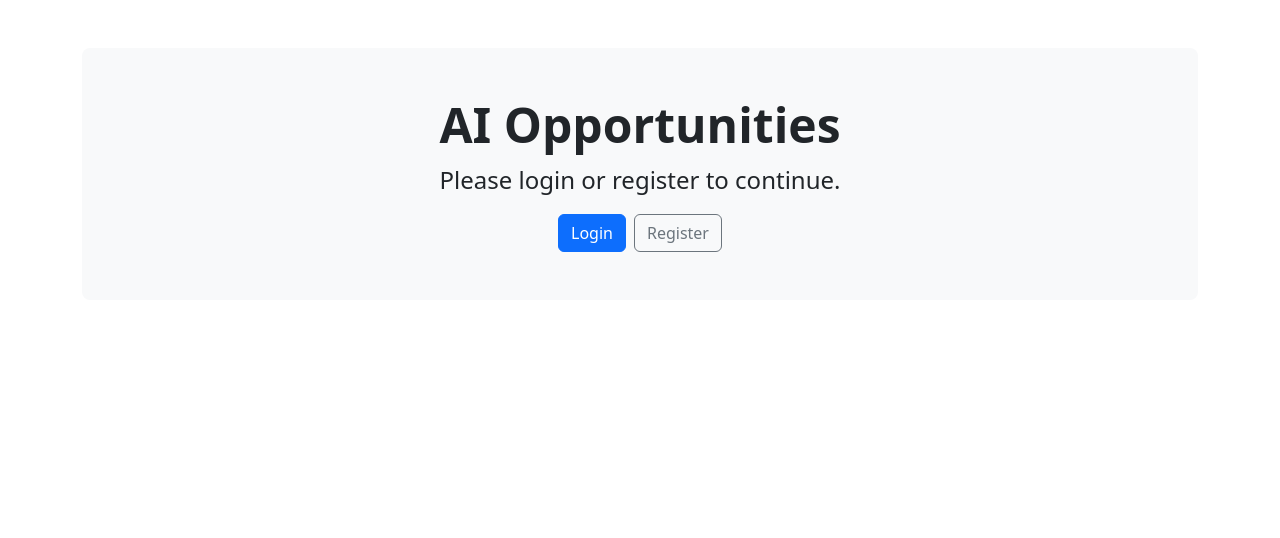
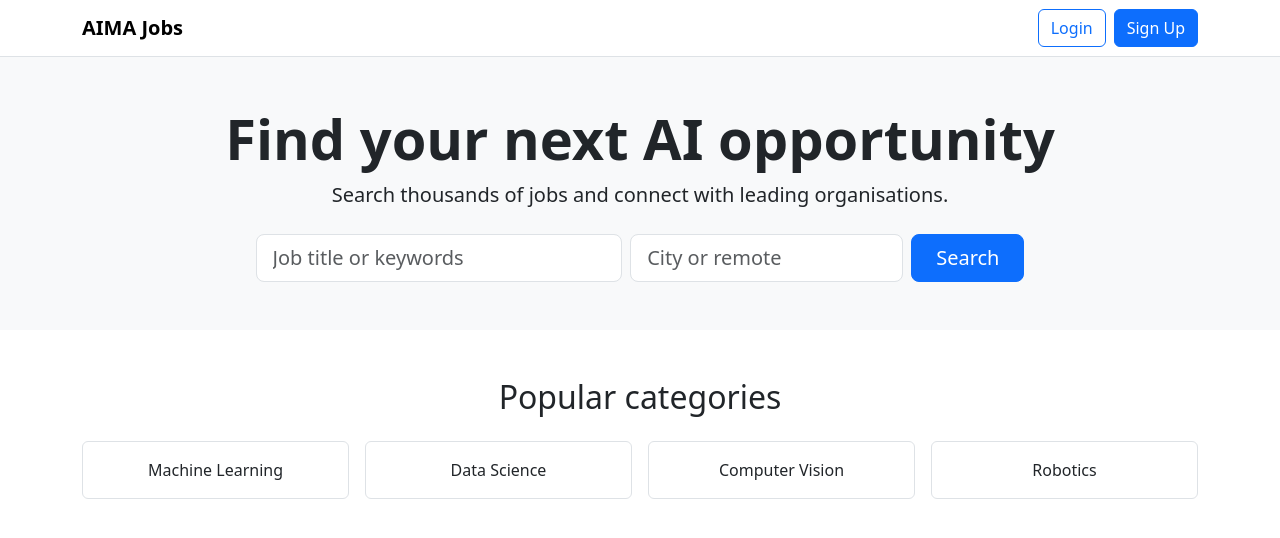
Before and after one commit to MEC-EAGLE/AIMA, a React (Vite) app in the folder myapp/: page / in a window 1280 px wide. Shown: the top 538 px of the page. Built offline with nearby package versions, Linux system fonts and the light colour scheme.

Commit message:
Add Indeed-style landing page

```diff
--- a/myapp/src/components/Home.tsx
+++ b/myapp/src/components/Home.tsx
@@ -1,20 +1,81 @@
 import { Link } from 'react-router-dom';
 
+/**
+ * Landing page shown at the root route. It mimics a simple job search
+ * layout similar to Indeed with a prominent hero section and search form.
+ */
 export default function Home() {
   return (
-    <div className="container my-5 text-center">
-      <div className="p-5 mb-4 bg-light rounded-3">
-        <h1 className="display-5 fw-bold">AI Opportunities</h1>
-        <p className="col-lg-8 mx-auto fs-4">
-          Please login or register to continue.
-        </p>
-        <Link className="btn btn-primary me-2" to="/login">
-          Login
-        </Link>
-        <Link className="btn btn-outline-secondary" to="/register">
-          Register
-        </Link>
-      </div>
-    </div>
+    <>
+      <nav className="navbar navbar-expand-lg navbar-light bg-white border-bottom">
+        <div className="container">
+          <a className="navbar-brand fw-bold" href="/">
+            AIMA Jobs
+          </a>
+          <div className="ms-auto">
+            <Link to="/login" className="btn btn-outline-primary me-2">
+              Login
+            </Link>
+            <Link to="/register" className="btn btn-primary">
+              Sign Up
+            </Link>
+          </div>
+        </div>
+      </nav>
+
+      <header className="bg-light py-5">
+        <div className="container text-center">
+          <h1 className="display-4 fw-bold">Find your next AI opportunity</h1>
+          <p className="lead mb-4">
+            Search thousands of jobs and connect with leading organisations.
+          </p>
+          <form className="row g-2 justify-content-center">
+            <div className="col-10 col-md-4">
+              <input
+                type="text"
+                className="form-control form-control-lg"
+                placeholder="Job title or keywords"
+              />
+            </div>
+            <div className="col-10 col-md-3">
+              <input
+                type="text"
+                className="form-control form-control-lg"
+                placeholder="City or remote"
+              />
+            </div>
+            <div className="col-10 col-md-auto">
+              <button type="submit" className="btn btn-primary btn-lg px-4">
+                Search
+              </button>
+            </div>
+          </form>
+        </div>
+      </header>
+
+      <section className="container my-5">
+        <h2 className="mb-4 text-center">Popular categories</h2>
+        <div className="row g-3">
+          <div className="col-6 col-md-3">
+            <div className="p-3 border rounded text-center bg-white">
+              Machine Learning
+            </div>
+          </div>
+          <div className="col-6 col-md-3">
+            <div className="p-3 border rounded text-center bg-white">
+              Data Science
+            </div>
+          </div>
+          <div className="col-6 col-md-3">
+            <div className="p-3 border rounded text-center bg-white">
+              Computer Vision
+            </div>
+          </div>
+          <div className="col-6 col-md-3">
+            <div className="p-3 border rounded text-center bg-white">Robotics</div>
+          </div>
+        </div>
+      </section>
+    </>
   );
 }
```
